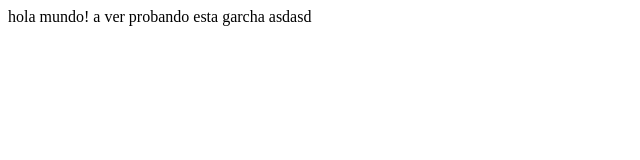
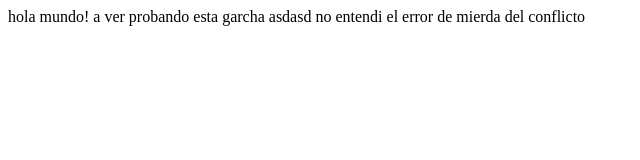
Before and after one commit to alexis600/test0, a plain HTML site: page hello.html in a window 1280 px wide. Shown: the whole page, without its empty margins (0-640 px from the left). Drawn offline with Linux system fonts and the light colour scheme.

Commit message:
agregue notas y hubo q hacer otro add

```diff
--- a/hello.html
+++ b/hello.html
@@ -7,5 +7,6 @@
   <body>
     hola mundo! a ver probando esta garcha
     asdasd
+    no entendi el error de mierda del conflicto
   </body>
 </html>
```
Also changed, not shown: notas.txt.
